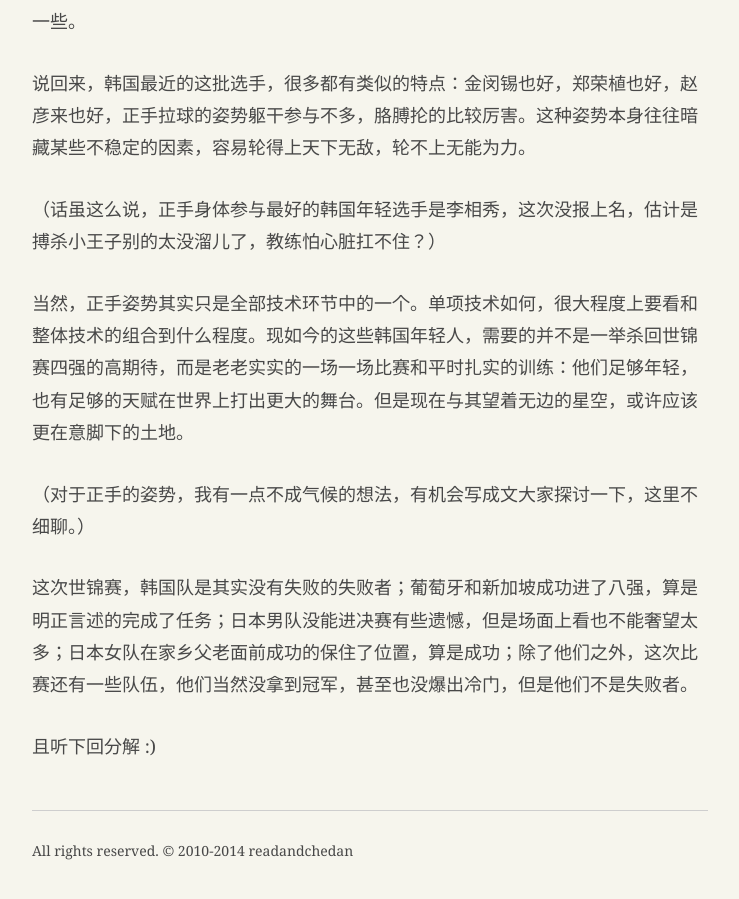
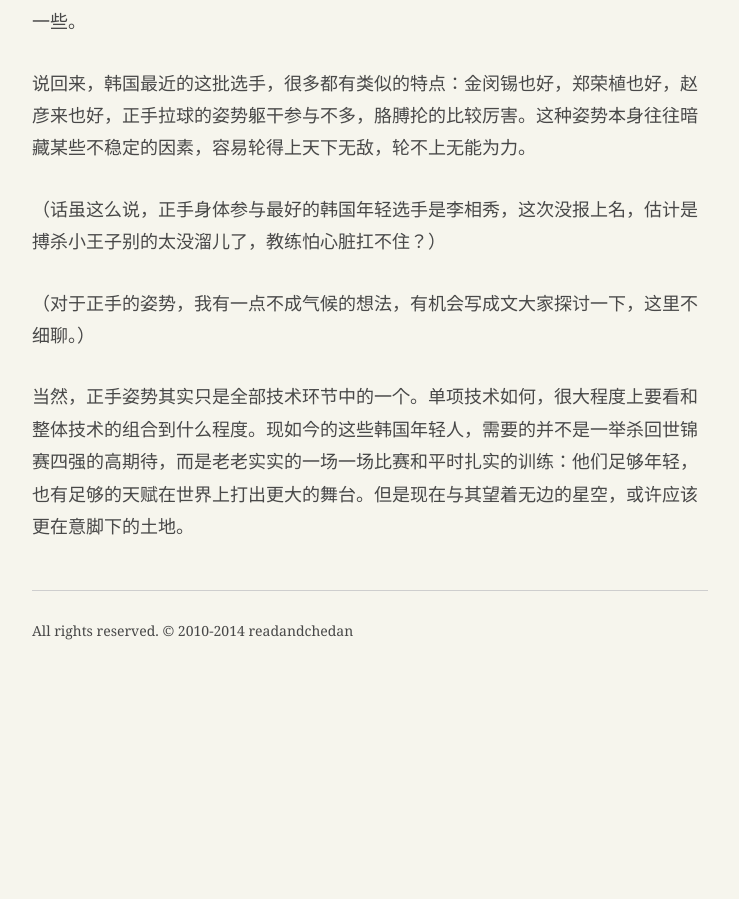
Before and after one commit to readandchedan/readandchedan.github.io, a Jekyll site: the page built from _posts/2014-05-14-wtttc-3.md, in a window 1280 px wide and 900 px high, scrolled down 2753 px. Shown: the whole window, without its empty margins (270-1009 px from the left). Built offline with Jekyll 4.4.1, drawn with Linux system fonts in a browser that asks for light colours; after the commit the page ends 3433 px from its top, so only the background shows below that.

Commit message:
Update 2014-05-14-wtttc-3.md

```diff
--- a/_posts/2014-05-14-wtttc-3.md
+++ b/_posts/2014-05-14-wtttc-3.md
@@ -47,11 +47,6 @@ layout: default
 
 （话虽这么说，正手身体参与最好的韩国年轻选手是李相秀，这次没报上名，估计是搏杀小王子别的太没溜儿了，教练怕心脏扛不住？）
 
-当然，正手姿势其实只是全部技术环节中的一个。单项技术如何，很大程度上要看和整体技术的组合到什么程度。现如今的这些韩国年轻人，需要的并不是一举杀回世锦赛四强的高期待，而是老老实实的一场一场比赛和平时扎实的训练：他们足够年轻，也有足够的天赋在世界上打出更大的舞台。但是现在与其望着无边的星空，或许应该更在意脚下的土地。
-
 （对于正手的姿势，我有一点不成气候的想法，有机会写成文大家探讨一下，这里不细聊。）
 
-
-这次世锦赛，韩国队是其实没有失败的失败者；葡萄牙和新加坡成功进了八强，算是明正言述的完成了任务；日本男队没能进决赛有些遗憾，但是场面上看也不能奢望太多；日本女队在家乡父老面前成功的保住了位置，算是成功；除了他们之外，这次比赛还有一些队伍，他们当然没拿到冠军，甚至也没爆出冷门，但是他们不是失败者。
-
-且听下回分解 :)
+当然，正手姿势其实只是全部技术环节中的一个。单项技术如何，很大程度上要看和整体技术的组合到什么程度。现如今的这些韩国年轻人，需要的并不是一举杀回世锦赛四强的高期待，而是老老实实的一场一场比赛和平时扎实的训练：他们足够年轻，也有足够的天赋在世界上打出更大的舞台。但是现在与其望着无边的星空，或许应该更在意脚下的土地。
```
